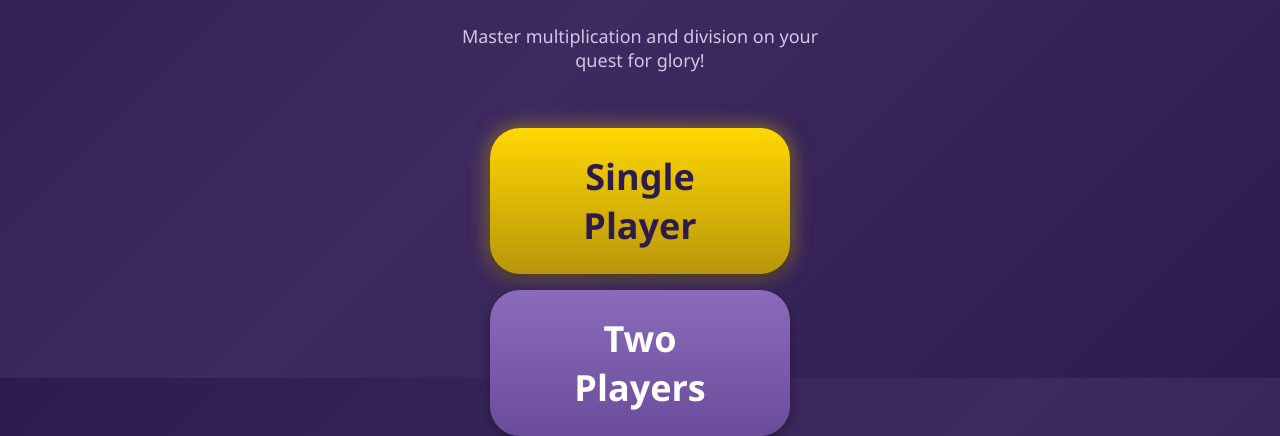
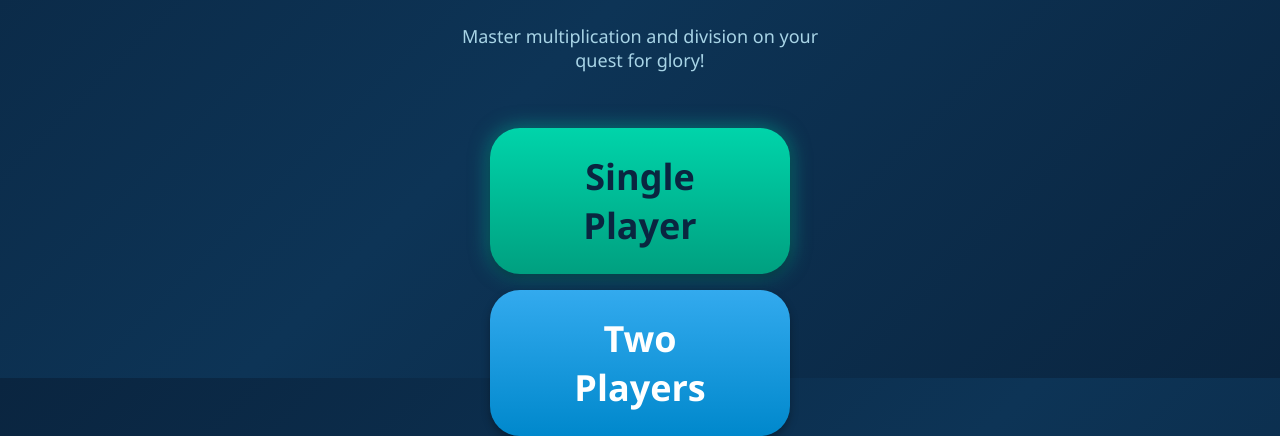
Before and after one commit to dansailer/times-tables, a website built with Vite: page index.html in a window 1280 px wide. Shown: the part 422-858 px from the top of the page. Built offline with nearby package versions, Linux system fonts and the light colour scheme.

Commit message:
feat: update to Ocean Adventure color scheme
Replace the purple fantasy theme with a blue/teal underwater theme:
- Primary colors: ocean blue (#0088cc)
- Accent colors: teal treasure (#00d4aa)
- Background: deep sea blue (#0a2540)
- Updated shadow glow to match teal accent
- Updated theme-color meta tag for PWA

```diff
--- a/index.html
+++ b/index.html
@@ -5,7 +5,7 @@
     <meta name="viewport" content="width=device-width, initial-scale=1.0, maximum-scale=1.0, user-scalable=no" />
     <meta name="apple-mobile-web-app-capable" content="yes" />
     <meta name="apple-mobile-web-app-status-bar-style" content="black-translucent" />
-    <meta name="theme-color" content="#2d1b4e" />
+    <meta name="theme-color" content="#0a2540" />
     <title>Times Tables Quest</title>
     <link rel="stylesheet" href="/src/styles/main.css" />
   </head>
--- a/src/styles/main.css
+++ b/src/styles/main.css
@@ -3,25 +3,25 @@
 
 /* ===== CSS Custom Properties ===== */
 :root {
-  /* Primary Colors - Adventure/Fantasy Theme */
-  --color-primary: #6b4c9a;
-  --color-primary-dark: #4a3470;
-  --color-primary-light: #8b6cba;
+  /* Primary Colors - Ocean Adventure Theme */
+  --color-primary: #0088cc;
+  --color-primary-dark: #006699;
+  --color-primary-light: #33aaee;
 
   /* Accent Colors */
-  --color-gold: #ffd700;
-  --color-gold-dark: #b8960b;
-  --color-treasure: #f4a460;
+  --color-gold: #00d4aa;
+  --color-gold-dark: #00a080;
+  --color-treasure: #40e0d0;
 
   /* Background Colors */
-  --color-bg-dark: #2d1b4e;
-  --color-bg-medium: #3d2a5e;
-  --color-bg-light: #4d3a6e;
+  --color-bg-dark: #0a2540;
+  --color-bg-medium: #0d3456;
+  --color-bg-light: #1a4568;
 
   /* Text Colors */
   --color-text-primary: #ffffff;
-  --color-text-secondary: #d4c4e8;
-  --color-text-gold: #ffd700;
+  --color-text-secondary: #a8d4e6;
+  --color-text-gold: #00d4aa;
 
   /* Feedback Colors */
   --color-success: #4caf50;
@@ -63,7 +63,7 @@
   --shadow-sm: 0 2px 4px rgba(0, 0, 0, 0.2);
   --shadow-md: 0 4px 8px rgba(0, 0, 0, 0.3);
   --shadow-lg: 0 8px 16px rgba(0, 0, 0, 0.4);
-  --shadow-glow: 0 0 20px rgba(255, 215, 0, 0.5);
+  --shadow-glow: 0 0 20px rgba(0, 212, 170, 0.5);
 
   /* Transitions */
   --transition-fast: 150ms ease;
```
